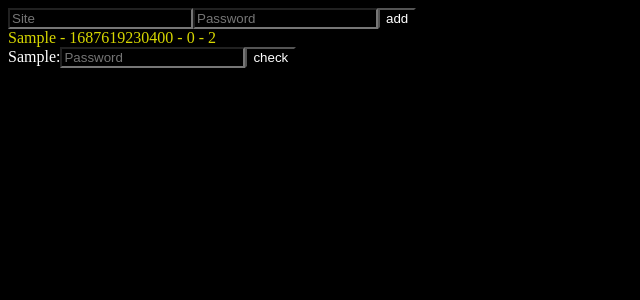
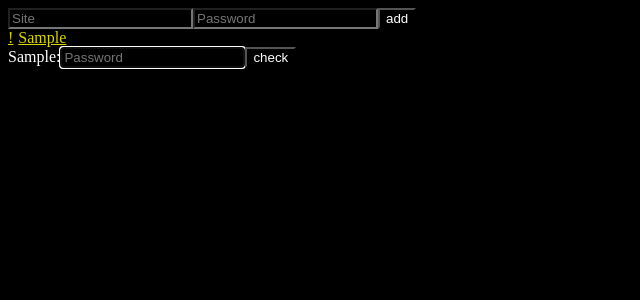
Before and after one commit to acou12/misc, a React (Vite) app: page / in a window 1280 px wide. Both pictures are taken after typing "Sample", "Sample" into the empty fields and a click on the input "add". Shown: the top 300 px of the page, without its empty margins (0-640 px from the left). Built offline with nearby package versions, Linux system fonts and the light colour scheme.

Commit message:
Move some functions into `util.ts`

```diff
--- a/package.json
+++ b/package.json
@@ -1,5 +1,5 @@
 {
-  "name": "anki-for-passwords",
+  "name": "kagi",
   "private": true,
   "version": "0.0.0",
   "type": "module",
--- a/src/App.css
+++ b/src/App.css
@@ -1,25 +1,61 @@
-body,
+body {
+  background-color: black;
+  color: white;
+}
+
 input {
   background-color: black;
   color: white;
+}
+
+input:disabled {
+  background-color: gray;
 }
 
 .waiting {
   color: gray;
 }
 
+.waiting::before {
+  content: "✓";
+}
+
 .ready {
   color: #d7d700;
+}
+
+.ready::before {
+  content: "!";
 }
 
 .checking {
   color: blue;
 }
 
+.checking::before {
+  content: "…";
+}
+
 .correct {
   color: green;
+}
+
+.correct::before {
+  content: "✓";
 }
 
 .incorrect {
   color: red;
 }
+
+.incorrect::before {
+  content: "x";
+}
+
+.active {
+  text-decoration: underline;
+}
+
+*::before {
+  margin-right: 5px;
+}
--- a/src/App.tsx
+++ b/src/App.tsx
@@ -1,8 +1,13 @@
 import React, { ReactNode, useEffect, useState } from "react";
 import "./App.css";
-// @ts-ignore
-import { scrypt, syncScrypt } from "./scrypt.js";
-
+import {
+  hashesEqual,
+  myScrypt,
+  optClasses,
+  randomSalt,
+  sortedBy,
+  zip,
+} from "./util";
 type Password = {
   site: string;
   hash: number[];
@@ -24,27 +29,6 @@ const save = (passwords: Password[]) => {
   console.log(passwords);
   localStorage.setItem("passwords", JSON.stringify(passwords));
 };
-
-const stringToNumArray = (s: string) => {
-  return s.split("").map((c) => c.charCodeAt(0));
-};
-
-const randomSalt = (length: number) => {
-  let res = [];
-  for (let i = 0; i < length; i++) {
-    res.push(Math.floor(Math.random() * 256));
-  }
-  return res;
-};
-
-const hashesEqual = (arr1: number[], arr2: number[]): boolean => {
-  if (arr1.length !== arr2.length) return false;
-  for (let i = 0; i < arr1.length; i++) {
-    if (arr1[i] !== arr2[i]) return false;
-  }
-  return true;
-};
-
 let initialized = false;
 
 const CreateNewForm = (props: {
@@ -52,11 +36,7 @@ const CreateNewForm = (props: {
 }) => {
   let [inputSite, setInputSite] = useState("");
   let [inputPassword, setInputPassword] = useState("");
-
-  const myScrypt = (password: string, salt: number[]) =>
-    scrypt(stringToNumArray(password), salt, Math.pow(2, 15), 1, 1, 100).then(
-      Array.from
-    );
+  let [enabled, setEnabled] = useState(true);
 
   return (
     <>
@@ -65,7 +45,9 @@ const CreateNewForm = (props: {
           e.preventDefault();
 
           const salt = randomSalt(32);
+          setEnabled(false);
           const hash = await myScrypt(inputPassword, salt);
+          setEnabled(true);
           const newPassword: Password = {
             site: inputSite,
             hash,
@@ -85,14 +67,16 @@ const CreateNewForm = (props: {
           placeholder="Site"
           value={inputSite}
           onChange={(e) => setInputSite(e.currentTarget.value)}
+          disabled={!enabled}
         />
         <input
           type="text"
           placeholder="Password"
           value={inputPassword}
           onChange={(e) => setInputPassword(e.currentTarget.value)}
+          disabled={!enabled}
         />
-        <input type="submit" value="add" />
+        <input type="submit" value="add" disabled={!enabled} />
       </form>
     </>
   );
@@ -112,11 +96,6 @@ const VerifyForm = (props: {
   let password = props.passwords.find(
     (password) => password.site === props.site
   )!;
-
-  const myScrypt = (password: string, salt: number[]) =>
-    scrypt(stringToNumArray(password), salt, Math.pow(2, 15), 1, 1, 100).then(
-      Array.from
-    );
 
   return (
     <>
@@ -172,7 +151,7 @@ const VerifyForm = (props: {
                 )
               );
             }
-            setInputPassword("");
+            // setInputPassword("");
           }
         }}
       >
@@ -182,21 +161,12 @@ const VerifyForm = (props: {
           placeholder="Password"
           value={inputPassword}
           onChange={(e) => setInputPassword(e.currentTarget.value)}
+          autoFocus={true}
         />
         <input type="submit" value="check" />
       </form>
     </>
   );
-};
-
-const optClasses = (...arr: [boolean, string][]) =>
-  arr.flatMap(([condition, cls]) => (condition ? [cls] : [])).join(" ");
-
-const zip = <A, B>(as: A[], bs: B[]): [A, B][] => as.map((a, i) => [a, bs[i]]);
-
-const sortedBy = <T,>(arr: T[], fn: (t: T) => number) => {
-  const copy = [...arr];
-  return copy.sort((a, b) => fn(a) - fn(b));
 };
 
 const App = () => {
@@ -212,7 +182,17 @@ const App = () => {
   };
 
   const overdue = (password: Password): number =>
-    currentTime - password.lastGuess - password.numGuesses * 10_000;
+    currentTime -
+    password.lastGuess -
+    (password.numGuesses === 0
+      ? 0
+      : (Math.floor(Math.pow(1.5, password.numGuesses - 1)) * 24 - 8) *
+        1000 *
+        60 *
+        60);
+
+  // const overdue = (password: Password): number =>
+  //   currentTime - password.lastGuess - password.numGuesses * 10_000;
 
   let sortedPasswordsAndStates = sortedBy(
     zip(passwords, passwordStates),
@@ -223,16 +203,6 @@ const App = () => {
     ([password, state]) =>
       overdue(password) > 0 && state !== PasswordState.CHECKING
   );
-
-  // const overdue = (password: Password): number =>
-  //   currentTime -
-  //   password.lastGuess -
-  //   (password.numGuesses === 0
-  //     ? 0
-  //     : (Math.floor(Math.pow(1.5, password.numGuesses - 1)) * 24 - 8) *
-  //       1000 *
-  //       60 *
-  //       60);
 
   useEffect(() => {
     if (!initialized) {
@@ -293,19 +263,21 @@ const App = () => {
           setPasswordStates([...passwordStates, PasswordState.WAITING]);
         }}
       />
-      {sortedPasswordsAndStates.map(
-        ([{ site, lastGuess, numGuesses }, state], i) => (
-          <React.Fragment key={site}>
-            <div
-              className={
-                ["waiting", "checking", "ready", "correct", "incorrect"][state]
-              }
-            >
-              {site} - {lastGuess} - {numGuesses} - {state}
-            </div>
-          </React.Fragment>
-        )
-      )}
+      {sortedPasswordsAndStates.map(([{ site }, state]) => (
+        <div
+          key={site}
+          className={
+            ["waiting", "checking", "ready", "correct", "incorrect"][state] +
+            " " +
+            optClasses([
+              activePassword !== undefined && site === activePassword[0].site,
+              "active",
+            ])
+          }
+        >
+          {site}
+        </div>
+      ))}
       {activePassword !== undefined ? (
         <VerifyForm
           passwordStates={passwordStates}
--- /dev/null
+++ b/src/util.ts
@@ -0,0 +1,38 @@
+// @ts-ignore
+import { scrypt, syncScrypt } from "./scrypt.js";
+
+export const stringToNumArray = (s: string) => {
+  return s.split("").map((c) => c.charCodeAt(0));
+};
+
+export const randomSalt = (length: number) => {
+  let res = [];
+  for (let i = 0; i < length; i++) {
+    res.push(Math.floor(Math.random() * 256));
+  }
+  return res;
+};
+
+export const myScrypt = (password: string, salt: number[]) =>
+  scrypt(stringToNumArray(password), salt, Math.pow(2, 15), 1, 1, 100).then(
+    Array.from
+  );
+
+export const hashesEqual = (arr1: number[], arr2: number[]): boolean => {
+  if (arr1.length !== arr2.length) return false;
+  for (let i = 0; i < arr1.length; i++) {
+    if (arr1[i] !== arr2[i]) return false;
+  }
+  return true;
+};
+
+export const optClasses = (...arr: [boolean, string][]) =>
+  arr.flatMap(([condition, cls]) => (condition ? [cls] : [])).join(" ");
+
+export const zip = <A, B>(as: A[], bs: B[]): [A, B][] =>
+  as.map((a, i) => [a, bs[i]]);
+
+export const sortedBy = <T>(arr: T[], fn: (t: T) => number) => {
+  const copy = [...arr];
+  return copy.sort((a, b) => fn(a) - fn(b));
+};
```
Also changed, not shown: 1 other file (tests, documents, lock files or other folders).
